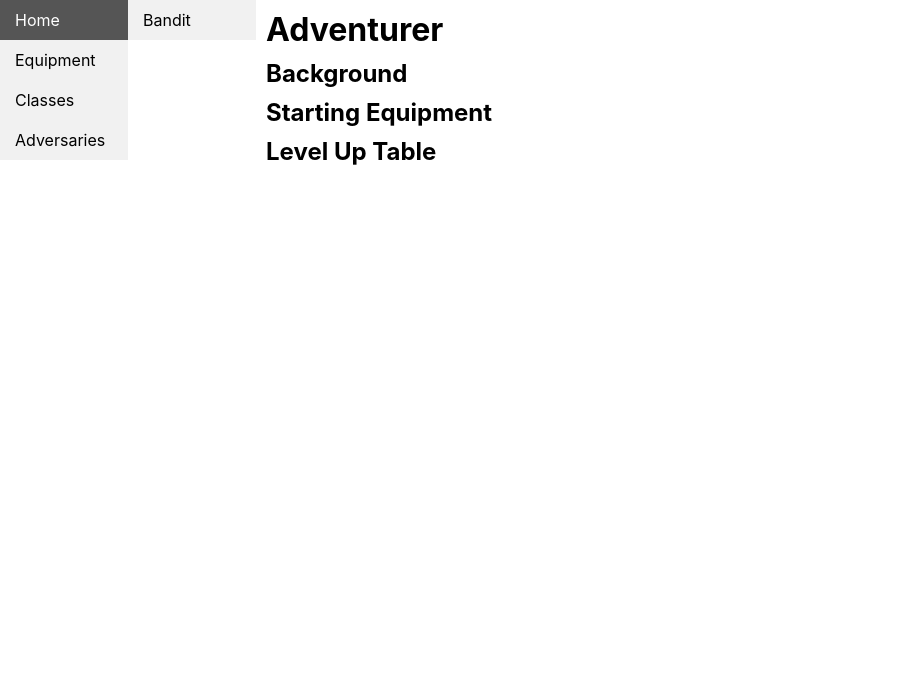
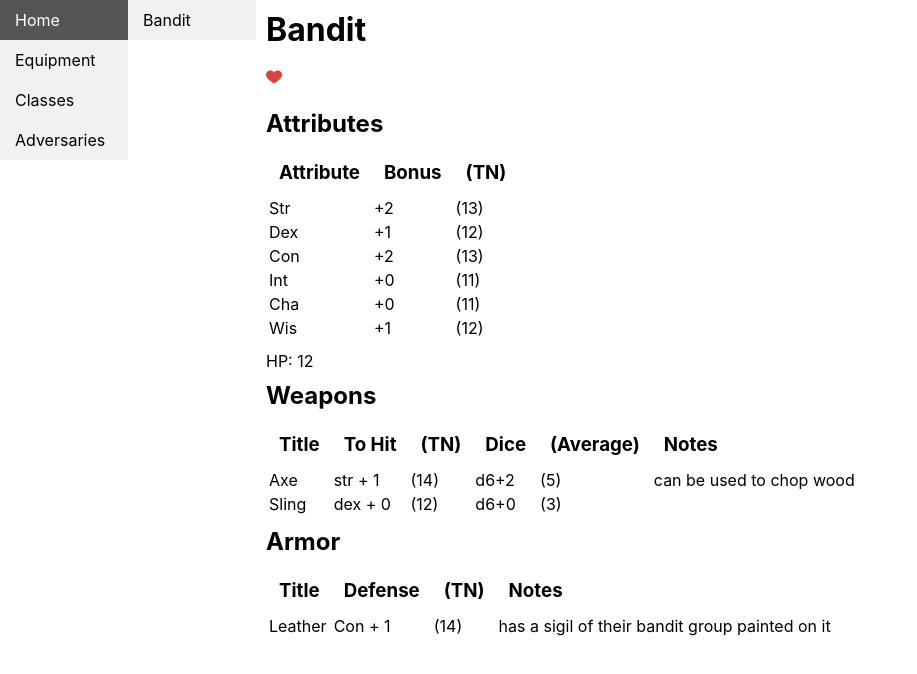
Before and after one commit to zbetzen/zbetzen.github.io, a React (Create React App) app: page /adversaries/Bandit in a window 1280 px wide. Shown: the top 674 px of the page, without its empty margins (0-917 px from the left). Built offline with nearby package versions, Linux system fonts and the light colour scheme.

Commit message:
added bandit

```diff
--- a/src/pages/adversaries/Bandit.js
+++ b/src/pages/adversaries/Bandit.js
@@ -1,25 +1,44 @@
-
+import StatBlock from "./StatBlock";
 
 const Bandit = () => {
-  const myItems = [
-    {advance: 'Str'},
-    {advance: 'Dex'},
-    {advance: 'Con'},
-    {advance: 'Int'},
-    {advance: 'Wis'},
-    {advance: 'Cha'},
-    {advance: 'd4 Effort'},
-    {advance: 'd6 Effort'},
-    {advance: 'd8 Effort'},
-    {advance: 'd10 Effort'}
-  ];
+  const myStats =
+    {
+      str: 2,
+      dex: 1,
+      con: 2,
+      int: 0,
+      cha: 0,
+      wis: 1,
+      hearts: 1,
+      weapons: [
+        {
+          melee: true,
+          title: "Axe",
+          bonus: 1,
+          dieFace: 6,
+          dieBonus: 2,
+          notes: "can be used to chop wood"
+        },
+        {
+          melee: false,
+          title: "Sling",
+          bonus: 0,
+          dieFace: 6,
+          dieBonus: 0,
+          notes: ""
+        },
+      ],
+      armor: {
+        title: "Leather",
+        bonus: 1,
+        notes: "has a sigil of their bandit group painted on it"
+      }
+    };
 
     return (
       <div class="bodyElement">
-        <h1>Adventurer</h1>
-        <h2>Background</h2>
-        <h2>Starting Equipment</h2>
-        <h2>Level Up Table</h2>
+        <h1>Bandit</h1>
+        <StatBlock stats={myStats}/>
       </div>
     );
   };
--- /dev/null
+++ b/src/pages/adversaries/StatBlock.js
@@ -0,0 +1,89 @@
+function StatBlock({ stats }) {
+  const hearts = [];
+  for (let i = 0; i < stats.hearts; i++) {
+    hearts.push(<img src="/images/heart.png" width="16" height="16"/>);
+  }
+
+    return (
+        <div class="bodyElement">
+          {hearts}
+          <h2>Attributes</h2>
+          <table>
+            <tr>
+              <td><h3>Attribute</h3></td>
+              <td><h3>Bonus</h3></td>
+              <td><h3>(TN)</h3></td>
+            </tr>
+            <tr>
+              <td>Str</td>
+              <td>+{stats.str}</td>
+              <td>({stats.str + 11})</td>
+            </tr>
+            <tr>
+              <td>Dex</td>
+              <td>+{stats.dex}</td>
+              <td>({stats.dex + 11})</td>
+            </tr>
+            <tr>
+              <td>Con</td>
+              <td>+{stats.con}</td>
+              <td>({stats.con + 11})</td>
+            </tr>
+            <tr>
+              <td>Int</td>
+              <td>+{stats.int}</td>
+              <td>({stats.int + 11})</td>
+            </tr>
+            <tr>
+              <td>Cha</td>
+              <td>+{stats.cha}</td>
+              <td>({stats.cha + 11})</td>
+            </tr>
+            <tr>
+              <td>Wis</td>
+              <td>+{stats.wis}</td>
+              <td>({stats.wis + 11})</td>
+            </tr>
+          </table>
+          <p>HP: {stats.hearts*10+stats.con}</p>
+          <h2>Weapons</h2>
+          <table>
+            <tr>
+              <td><h3>Title</h3></td>
+              <td><h3>To Hit</h3></td>
+              <td><h3>(TN)</h3></td>
+              <td><h3>Dice</h3></td>
+              <td><h3>(Average)</h3></td>
+              <td><h3>Notes</h3></td>
+            </tr>
+            {stats.weapons.map((item) =>
+              <tr>
+                <td>{item.title}</td>
+                <td>{item.melee ? 'str + ' + item.bonus : 'dex + ' + item.bonus}</td>
+                <td>{item.melee ? '(' + (item.bonus + stats.str + 11) + ')' : '(' + (item.bonus + stats.dex + 11) + ')'}</td>
+                <td>d{item.dieFace + '+' + item.dieBonus}</td>
+                <td>({item.dieFace/2 + item.dieBonus})</td>
+                <td>{item.notes}</td>
+              </tr>
+            )}
+          </table>
+          <h2>Armor</h2>
+          <table>
+            <tr>
+              <td><h3>Title</h3></td>
+              <td><h3>Defense</h3></td>
+              <td><h3>(TN)</h3></td>
+              <td><h3>Notes</h3></td>
+            </tr>
+            <tr>
+                <td>{stats.armor.title}</td>
+                <td>Con + {stats.armor.bonus}</td>
+                <td>({stats.armor.bonus+stats.con+11})</td>
+                <td>{stats.armor.notes}</td>
+            </tr>
+          </table>
+        </div>
+      );
+  }
+
+  export default StatBlock;
--- a/src/pages/classes/LevelUpRollTable.js
+++ b/src/pages/classes/LevelUpRollTable.js
@@ -2,6 +2,7 @@ function LevelUpRollTable({ items }) {
 
     return (
         <div class="bodyElement">
+          <p>Every 10 levels gain another heart. To a max of 3 at level 20</p>
           <table>
             <tr><td>Die Roll</td><td>Advance</td></tr>
             {items.map((item, index) => <tr><td>{index + 1}</td><td>+1 to your {item}</td></tr>)}
```
Also changed, not shown: public/images/heart.png (added).
